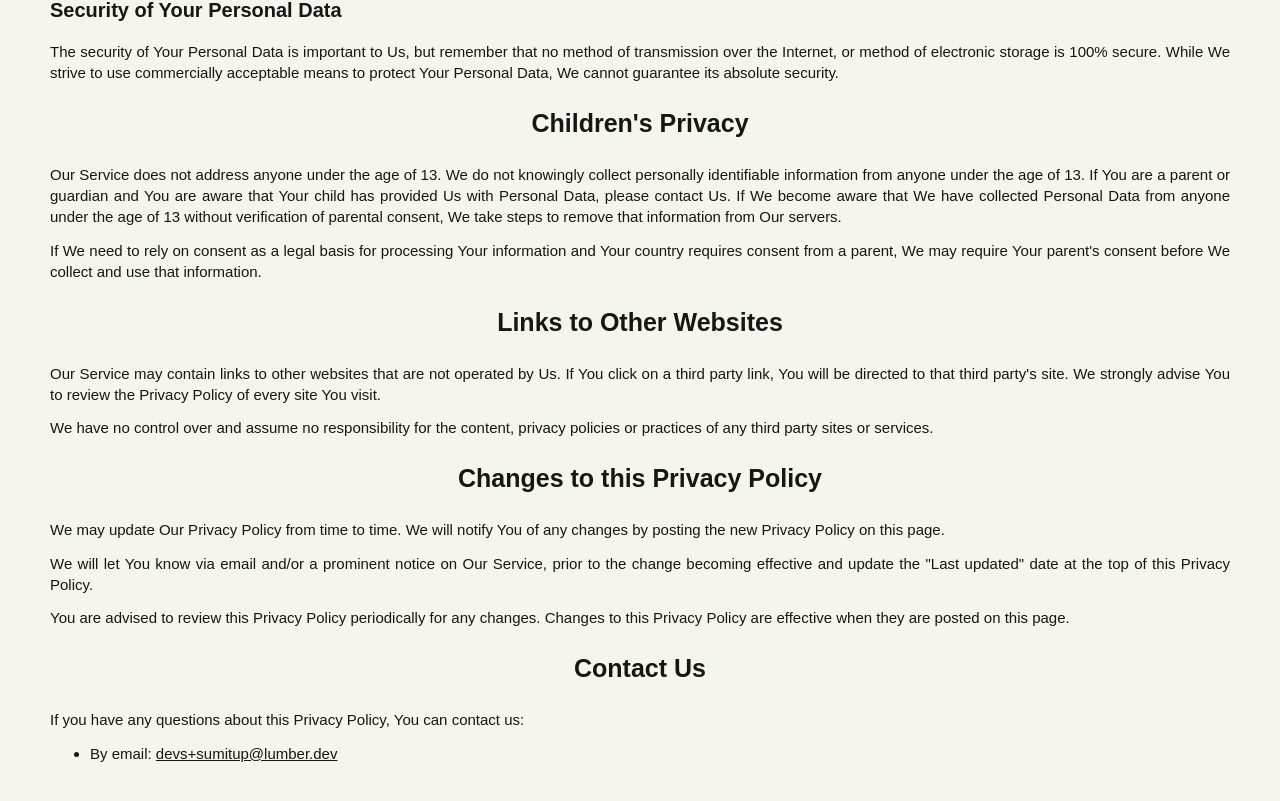
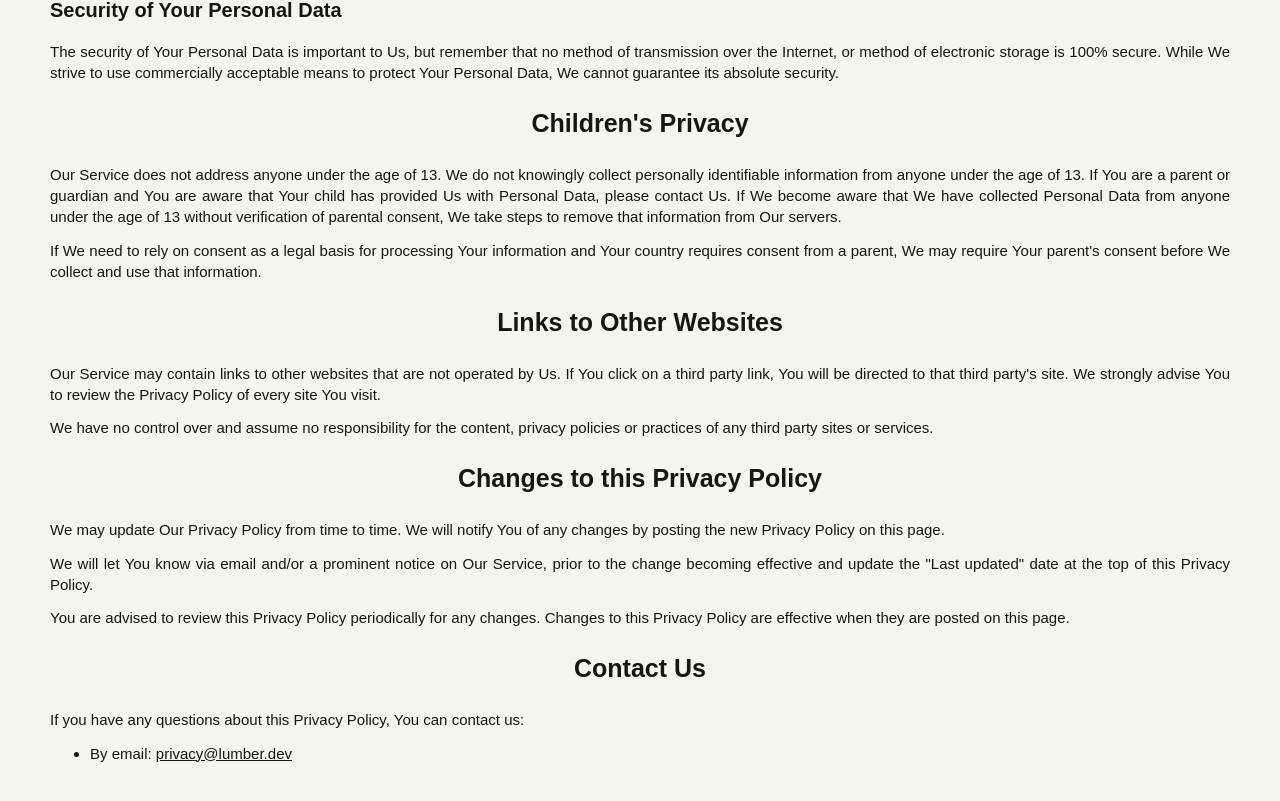
Before and after one commit to lumberdev/sum-it-up, a Next.js app: page /privacy in a window 1280 px wide. Shown: the part 4359-5160 px from the top of the page. Built offline with nearby package versions, Linux system fonts and the light colour scheme; no server answers.

Commit message:
chore: update privacy and terms email

```diff
--- a/src/app/privacy/page.tsx
+++ b/src/app/privacy/page.tsx
@@ -432,8 +432,8 @@ const Privacy = () => {
           <ul className="ml-[4rem]">
             <li className="mb-5 list-disc">
               By email:{" "}
-              <a className="underline" href="mailto:devs+sumitup@lumber.dev" target="blank">
-                devs+sumitup@lumber.dev
+              <a className="underline" href="mailto:privacy@lumber.dev" target="blank">
+                privacy@lumber.dev
               </a>
             </li>
           </ul>
--- a/src/app/terms/page.tsx
+++ b/src/app/terms/page.tsx
@@ -255,8 +255,8 @@ const Terms = () => {
           <ul>
             <li>
               By email:
-              <a className="underline" href="mailto:devs+sumitup@lumber.dev" target="blank">
-                devs+sumitup@lumber.dev
+              <a className="underline" href="mailto:privacy@lumber.dev" target="blank">
+                privacy@lumber.dev
               </a>
             </li>
           </ul>
```
